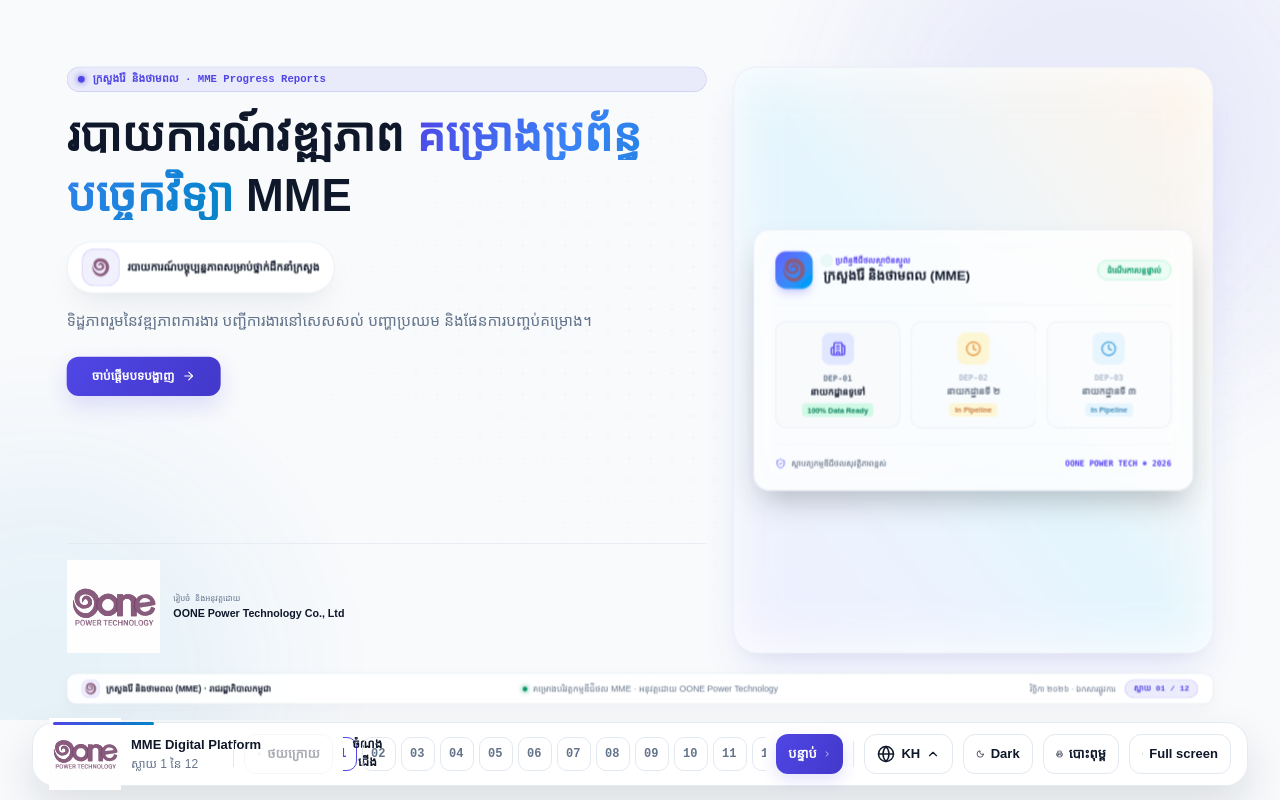
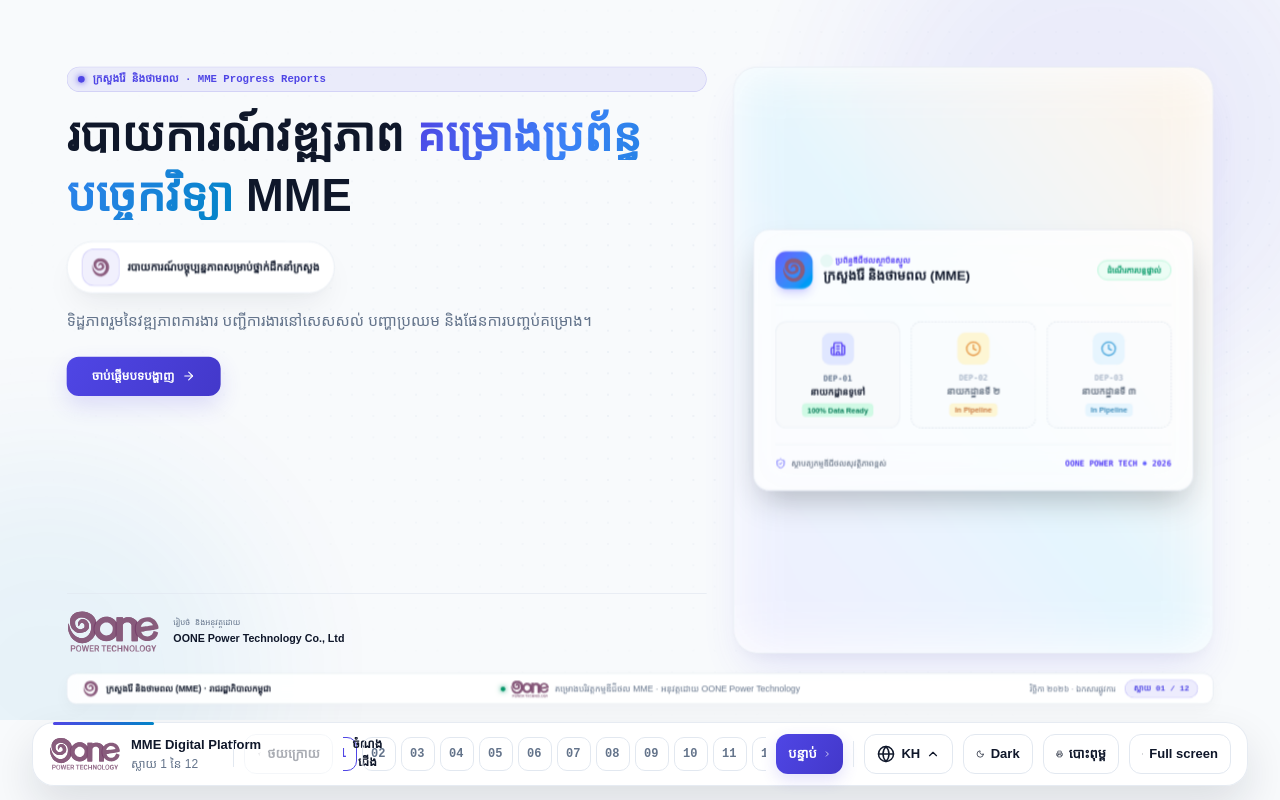
Before and after one commit to VibolSen/MME_Progress_Reports, a Next.js app: page / in a window 1280 px wide. Built offline with nearby package versions, Linux system fonts and the light colour scheme; a web font is replaced by a local one.

Commit message:
fix(logo): remove white background and counter fills from Oone logo.svg and footer

```diff
--- a/app/globals.css
+++ b/app/globals.css
@@ -1105,9 +1105,8 @@ html, body {
 .sf-emblem {
   width: 26px;
   height: 26px;
-  border-radius: 8px;
-  background: rgba(79, 70, 229, 0.08);
-  border: 1px solid rgba(79, 70, 229, 0.2);
+  background: transparent;
+  border: none;
   display: inline-flex;
   align-items: center;
   justify-content: center;
--- a/app/slideVisuals.tsx
+++ b/app/slideVisuals.tsx
@@ -522,8 +522,9 @@ export function SlideFooter({ lang, slideNumber, totalSlides }: SlideFooterProps
           <Image
             src="/logo/logo tab.svg"
             alt="MME Emblem"
-            width={18}
-            height={18}
+            width={24}
+            height={24}
+            className="object-contain"
           />
         </span>
         <span className="sf-ministry">
@@ -535,6 +536,13 @@ export function SlideFooter({ lang, slideNumber, totalSlides }: SlideFooterProps
 
       <div className="sf-center">
         <span className="sf-dot" />
+        <Image
+          src="/logo/Oone logo.svg"
+          alt="OONE Power Logo"
+          width={58}
+          height={24}
+          className="object-contain"
+        />
         <span>
           {lang === "km"
             ? "គម្រោងបរិវត្តកម្មឌីជីថល MME · អនុវត្តដោយ OONE Power Technology"
```
Also changed, not shown: public/logo/Oone logo.svg.
